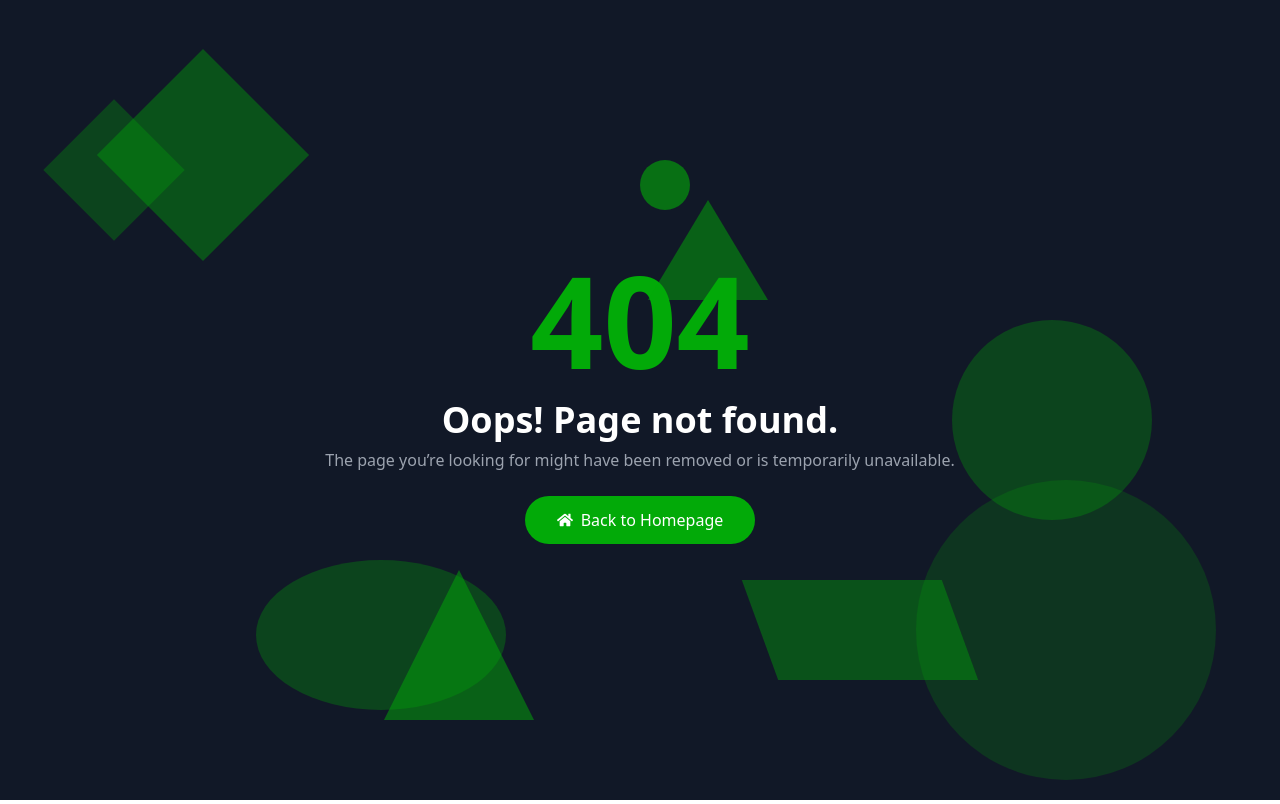
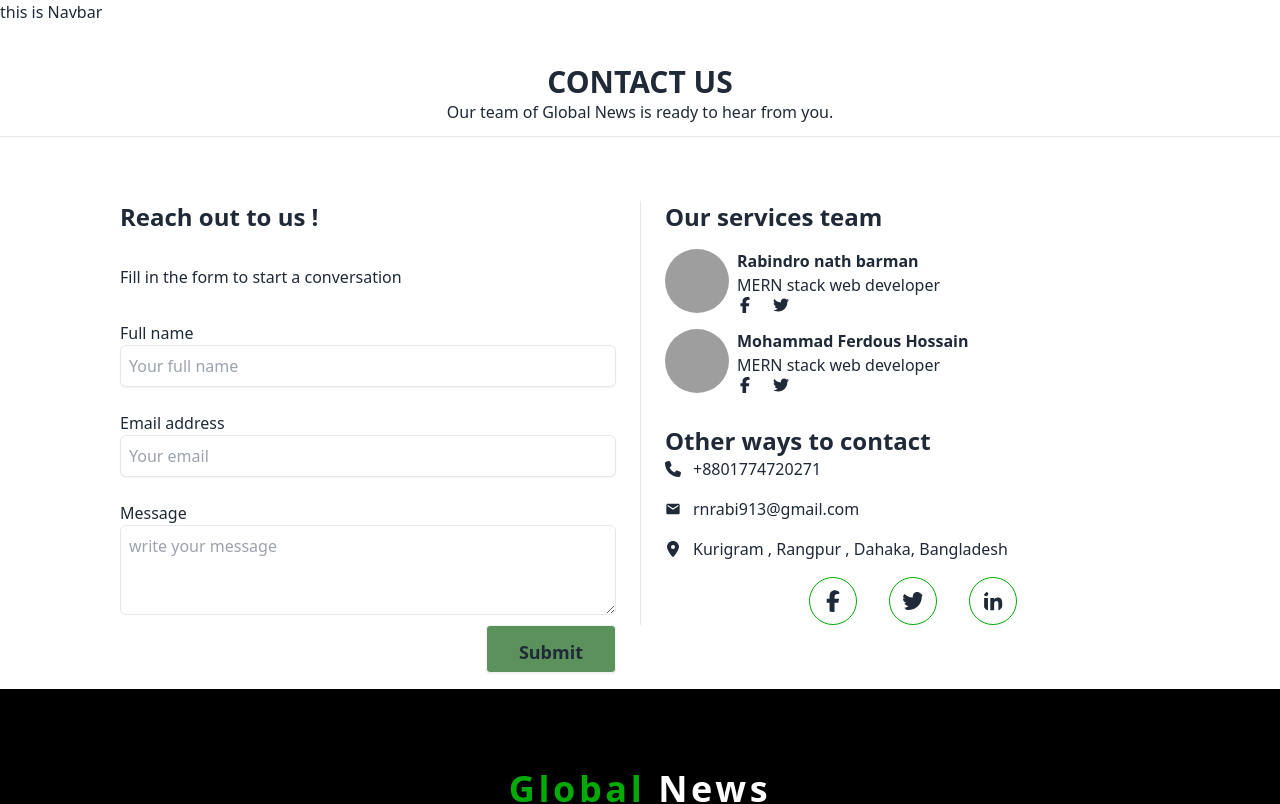
Before and after one commit to ferdousdevloper/global-news, a React (Create React App) app: page /contact in a window 1280 px wide. Before the commit this address had no page. Shown: the top 804 px of the page. Built offline with nearby package versions, Linux system fonts and the light colour scheme; grey boxes are pictures that could not be loaded.

Commit message:
contact us page is ok

```diff
--- a/src/Components/Footer.jsx
+++ b/src/Components/Footer.jsx
@@ -1,5 +1,6 @@
 /* eslint-disable jsx-a11y/anchor-is-valid */
 import { FaFacebook, FaInstagram, FaTwitter } from "react-icons/fa";
+import { Link } from "react-router-dom";
 
 const Footer = () => {
   return (
@@ -63,9 +64,9 @@ const Footer = () => {
                   </a>
                 </li>
                 <li>
-                  <a rel="noopener noreferrer" href="#">
+                  <Link to="/contact">
                     Contact
-                  </a>
+                  </Link>
                 </li>
               </ul>
             </div>
--- /dev/null
+++ b/src/Pages/Contact.jsx
@@ -0,0 +1,94 @@
+import React from 'react';
+import { FaPhone } from "react-icons/fa6";
+import { MdEmail } from "react-icons/md";
+import { FaLocationDot } from "react-icons/fa6";
+import { FaFacebookF } from "react-icons/fa6";
+import { FaTwitter } from "react-icons/fa";
+import { GrLinkedinOption } from "react-icons/gr";
+
+
+
+const Contact = () => {
+    return (
+        <div className='my-10'>
+            <h2 className='mx-auto text-center text-3xl font-bold'>CONTACT US</h2>
+            <p className='mx-auto text-center pb-3'>Our team of Global News is ready to hear from you.</p>
+            <hr className='mb-10' />
+            <section className="py-6 dark:bg-gray-100 dark:text-gray-900">
+                <div className="grid max-w-6xl grid-cols-1 px-6 mx-auto lg:px-8 md:grid-cols-2 md:divide-x">
+
+                    <form noValidate="" className="flex flex-col py-6 space-y-6 md:py-0 md:px-6 md:relative">
+                        <h2 className='font-semibold text-2xl'>Reach out to us !</h2>
+                        <p className="pt-2 pb-2">Fill in the form to start a conversation</p>
+                        <label className="block">
+                            <span className="mb-1">Full name</span>
+                            <input type="text" placeholder="Your full name" className="block w-full rounded-md shadow-sm focus:ring focus:ring-opacity-75 focus:dark:ring-violet-600 dark:bg-gray-100 p-2 border" />
+                        </label>
+
+                        <label className="block">
+                            <span className="mb-1">Email address</span>
+                            <input type="email" placeholder="Your email" className="block w-full rounded-md shadow-sm focus:ring focus:ring-opacity-75 focus:dark:ring-violet-600 dark:bg-gray-100 p-2 border" />
+                        </label>
+
+                        <label className="block">
+                            <span className="mb-1">Message</span>
+                            <textarea rows="3" placeholder='write your message' className="block w-full rounded-md focus:ring focus:ring-opacity-75 focus:dark:ring-violet-600 dark:bg-gray-100 p-2 border"></textarea>
+                        </label>
+
+                        <button className="self-center px-8 py-3 text-lg rounded focus:ring hover:ring focus:ring-opacity-75 dark:bg-[#02AA08] dark:text-gray-50 focus:dark:ring-[#02AA08] hover:dark:ring-[#02AA08] btn bg-[#5b925c] md:absolute md:-bottom-12 md:right-6">Submit</button>
+                    </form>
+
+
+                    <div className="py-6 md:py-0 md:px-6">
+                        <div className='mb-8'>
+                            <h2 className='font-semibold text-2xl pb-2 mb-2'>Our services team</h2>
+                            <div className='flex gap-2 items-center mb-4'>
+                                <img className='w-16 h-16 rounded-full' src="https://i.ibb.co.com/pJCBQtt/b-ed-pic.jpg" alt="" />
+                                <div>
+                                    <h2 className='font-semibold'>Rabindro nath barman</h2>
+                                    <p>MERN stack web developer</p>
+                                    <p className='flex items-center gap-5'><a href="https://www.facebook.com/rabindro.rabi.7"><FaFacebookF></FaFacebookF></a><a href="#"><FaTwitter></FaTwitter></a></p>
+                                </div>
+                            </div>
+                            <div className='flex gap-2 items-center'>
+                                <img className='w-16 h-16 rounded-full' src="https://i.ibb.co/qjmxGtm/istockphoto-1183338499-612x612.jpg" alt="" />
+                                <div>
+                                    <h2 className='font-semibold'>Mohammad Ferdous Hossain</h2>
+                                    <p>MERN stack web developer</p>
+                                    <p className='flex items-center gap-5'><a href="https://www.facebook.com/rabindro.rabi.7"><FaFacebookF></FaFacebookF></a><a href="#"><FaTwitter></FaTwitter></a></p>
+                                </div>
+                            </div>
+                        </div>
+
+                        <h1 className="text-2xl font-semibold">Other ways to contact</h1>
+                        <div className="space-y-4">
+
+                            <p className="flex items-center">
+                                <FaPhone className='mr-3'></FaPhone>
+                                <span>+8801774720271</span>
+                            </p>
+                            <p className="flex items-center">
+                                <MdEmail className='mr-3'></MdEmail>
+                                <span>rnrabi913@gmail.com</span>
+                            </p>
+                            <p className="flex items-center">
+                                <FaLocationDot className='mr-3'></FaLocationDot>
+                                <span>Kurigram , Rangpur , Dahaka, Bangladesh</span>
+                            </p>
+                            <p className='flex gap-8 justify-center'>
+                                <FaFacebookF className='text-5xl p-3 border rounded-full border-[#02AA08] hover:bg-[#02AA08]'></FaFacebookF>
+                                <FaTwitter className='text-5xl p-3 border rounded-full border-[#02AA08] hover:bg-[#02AA08]'></FaTwitter>
+                                <GrLinkedinOption className='text-5xl p-3 border rounded-full border-[#02AA08] hover:bg-[#02AA08]'></GrLinkedinOption>
+                            </p>
+                        </div>
+
+                    </div>
+
+
+                </div>
+            </section>
+        </div>
+    );
+};
+
+export default Contact;
--- a/src/Root.tsx
+++ b/src/Root.tsx
@@ -6,6 +6,7 @@ import ErrorPage from "./Pages/ErrorPage";
 import SignInPage from "./Pages/SignInPage";
 import RegisterPage from "./Pages/RegisterPage";
 import Politics from "./Pages/Politics";
+import Contact from "./Pages/Contact";
 
 const Root = createBrowserRouter([
   {
@@ -22,6 +23,10 @@ const Root = createBrowserRouter([
         element: <Politics />,
       },
       {
+        path: '/contact',
+        element: <Contact></Contact>
+      },
+      {
         path: "/login",
         element: <SignInPage></SignInPage>,
       },
```
